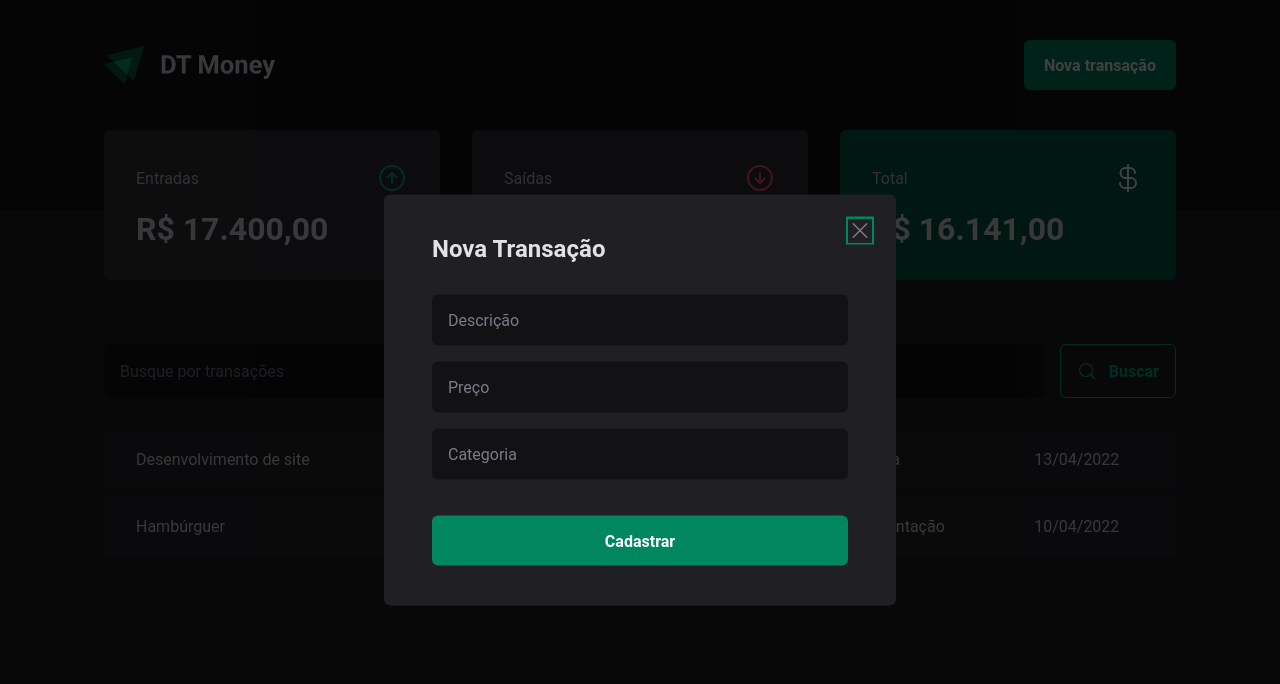
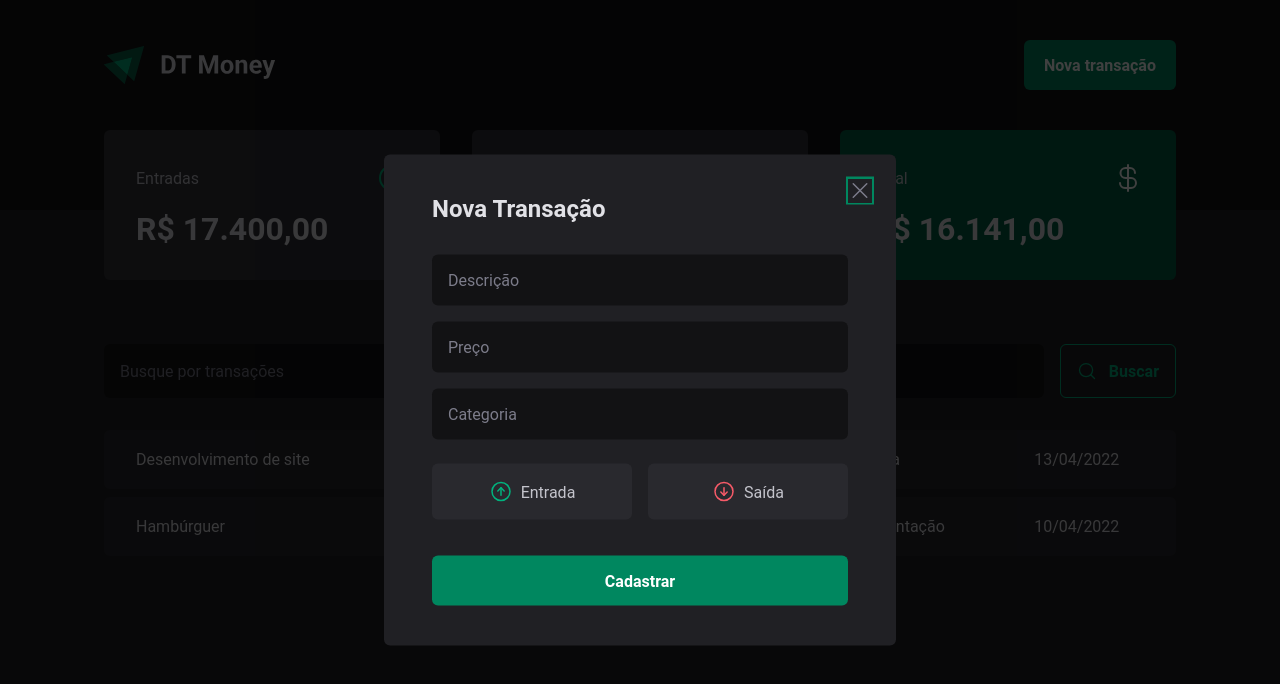
Before and after one commit to maisafolgueral/dt-money, a React app: page / in a window 1280 px wide. Both pictures are taken after a click on the button "Nova transação". Shown: the top 684 px of the page. Built offline with nearby package versions, Linux system fonts and the light colour scheme; the HTML template or start-up script is replaced by a standard one.

Commit message:
Added modal button

```diff
--- a/package.json
+++ b/package.json
@@ -11,6 +11,7 @@
   },
   "dependencies": {
     "@radix-ui/react-dialog": "^1.1.1",
+    "@radix-ui/react-radio-group": "^1.2.0",
     "phosphor-react": "^1.4.1",
     "react": "^18.3.1",
     "react-dom": "^18.3.1",
--- a/src/components/NewTransactionModal/index.tsx
+++ b/src/components/NewTransactionModal/index.tsx
@@ -1,7 +1,7 @@
 import * as Dialog from '@radix-ui/react-dialog';
-import { X } from "phosphor-react";
+import { ArrowCircleDown, ArrowCircleUp, X } from "phosphor-react";
 
-import { CloseButton, Content, Overlay } from './styles';
+import { CloseButton, Content, Overlay, TransactionType, TransactionTypeButton } from './styles';
 
 export function NewTransactionModal() {
     return (
@@ -15,10 +15,22 @@
                     <X size={24} />
                 </CloseButton>
 
-                <form>
+                <form action="">
                     <input type="text" placeholder="Descrição" required />
                     <input type="number" placeholder="Preço" required />
                     <input type="text" placeholder="Categoria" required />
+
+                    <TransactionType>
+                        <TransactionTypeButton variant="income" value="income">
+                            <ArrowCircleUp size={24}/>
+                            Entrada
+                        </TransactionTypeButton>
+
+                        <TransactionTypeButton variant="outcome" value="outcome">
+                            <ArrowCircleDown size={24}/>
+                            Saída
+                        </TransactionTypeButton>
+                    </TransactionType>
 
                     <button type="submit">
                         Cadastrar
--- a/src/components/NewTransactionModal/styles.ts
+++ b/src/components/NewTransactionModal/styles.ts
@@ -1,5 +1,6 @@
 import styled from "styled-components";
 import * as Dialog from '@radix-ui/react-dialog';
+import * as RadioGroup from '@radix-ui/react-radio-group';
 
 export const Overlay = styled(Dialog.Overlay)`
     position: fixed;
@@ -69,3 +70,45 @@
     cursor: pointer;
     color: ${props => props.theme["gray-500"]};
 `;
+
+export const TransactionType = styled(RadioGroup.Root)`
+    display: grid;
+    grid-template-columns: repeat(2, 1fr);
+    gap: 1rem;
+    margin-top: 0.5rem;
+`;
+
+interface TransactionTypeButtonProps {
+    variant: 'income' | 'outcome';
+}
+
+export const TransactionTypeButton = styled(RadioGroup.Item)<TransactionTypeButtonProps>`
+    background: ${props => props.theme["gray-700"]};
+    padding: 1rem;
+    display: flex;
+    align-items: center;
+    justify-content: center;
+    gap: 0.5rem;
+    border-radius: 6px;
+    cursor: pointer;
+    border: 0;
+    color: ${props => props.theme["gray-300"]};
+
+    svg {
+        color: ${props => props.variant == 'income' ? props.theme["green-300"] : props.theme["red-300"]}
+    }
+
+    &[data-state='unchecked']:hover {
+        transition: background-color 0.2s;
+        background: ${props => props.theme["gray-600"]};
+    }
+
+    &[data-state='checked'] {
+        color: ${props => props.theme.white};
+        background: ${props => props.variant == 'income' ? props.theme["green-500"] : props.theme["red-500"]};
+
+        svg {
+            color: ${props => props.theme.white};
+        }
+    }
+`;
```
Also changed, not shown: 1 other file (tests, documents, lock files or other folders).
